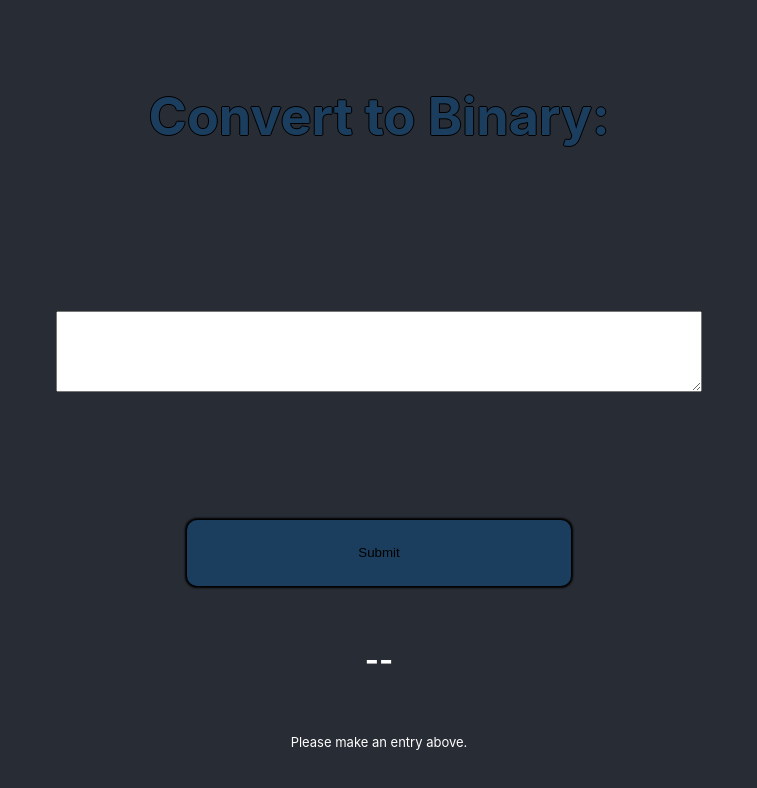
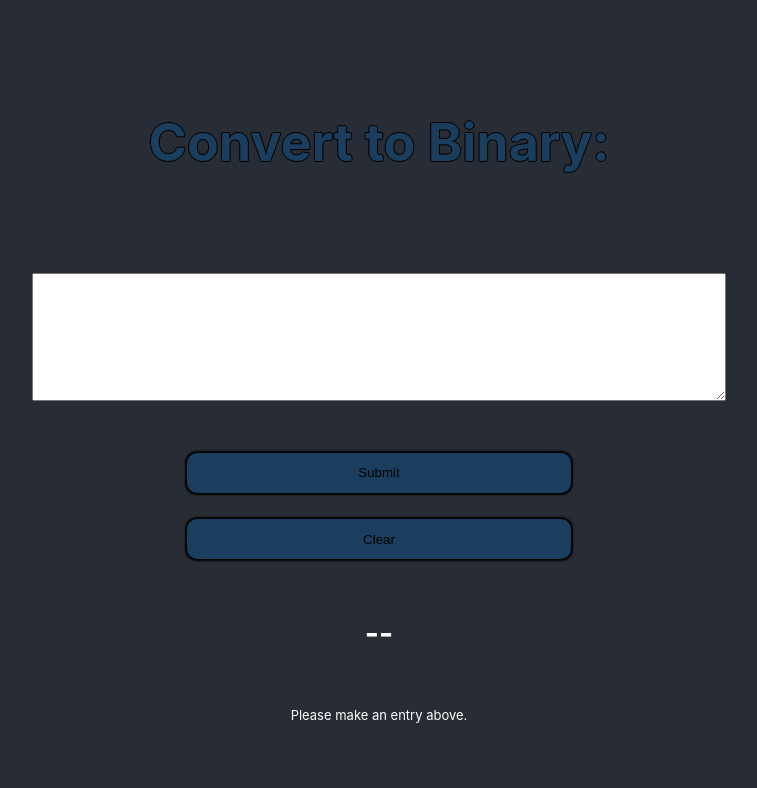
Before and after one commit to JWootts/React-Calculators, a React (Create React App) app in the folder react-calcs/: page / in a window 1280 px wide. Shown: the top 788 px of the page, without its empty margins (261-1018 px from the left). Built offline with nearby package versions, Linux system fonts and the light colour scheme.

Commit message:
added clear button, state reset

```diff
--- a/react-calcs/src/App.css
+++ b/react-calcs/src/App.css
@@ -29,11 +29,22 @@
   color: white;
 }
 
+.binaryCalcHeader {
+  background-color: #282c34;
+  min-height: 100vh;
+  display: flex;
+  flex-direction: column;
+  align-items: center;
+  justify-content: center;
+  font-size: calc(10px + 2vmin);
+  color: white;
+}
+
 .submitButton{
-  margin-top: 10%;
+  margin-top: 2%;
   width: 30%;
-  padding-top: 2%;
-  padding-bottom: 2%;
+  padding-top: 1%;
+  padding-bottom: 1%;
   background-color: #1b3e5e;
   color:black;
   max-width: 500px;
@@ -48,7 +59,9 @@
 
 .inputField{
   width: 50%;
-  margin-top: 10%;
+  margin-top: 5%;
+  margin-bottom: 2%;
+  padding: 2%;
 }
 
 .inputField:hover{
--- a/react-calcs/src/InputScreen/InputScreen.js
+++ b/react-calcs/src/InputScreen/InputScreen.js
@@ -7,10 +7,15 @@
       this.state = {value: '', output: '--'};
       this.handleChange = this.handleChange.bind(this);
       this.handleSubmit = this.handleSubmit.bind(this);
+      this.handleClear = this.handleClear.bind(this);
     }
 
     handleChange(event) {
       this.setState({value: event.target.value});
+    }
+
+    handleClear(event) {
+        this.setState({value: ""});
     }
 
     handleSubmit(event) {
@@ -23,10 +28,11 @@
 
     render() {
       return (
-        <form class="App-header" onSubmit={this.handleSubmit}>
+        <form class="App-header">
           <h1 class="calc-header">Convert to Binary:</h1>
           <textarea class="inputField" value={this.state.value} onChange={this.handleChange} cols="40" rows="5"></textarea>
-          <button type="submit" class="submitButton">Submit</button>
+          <button onClick={this.handleSubmit} class="submitButton">Submit</button>
+          <button onClick={this.handleClear} class="submitButton">Clear</button>
           <h3 class="outputField">{this.state.output}</h3>
           <a class="infoSection">{this.state.output !== '--' ? "Copied to clipboard!": "Please make an entry above."}</a>
         </form>
```
